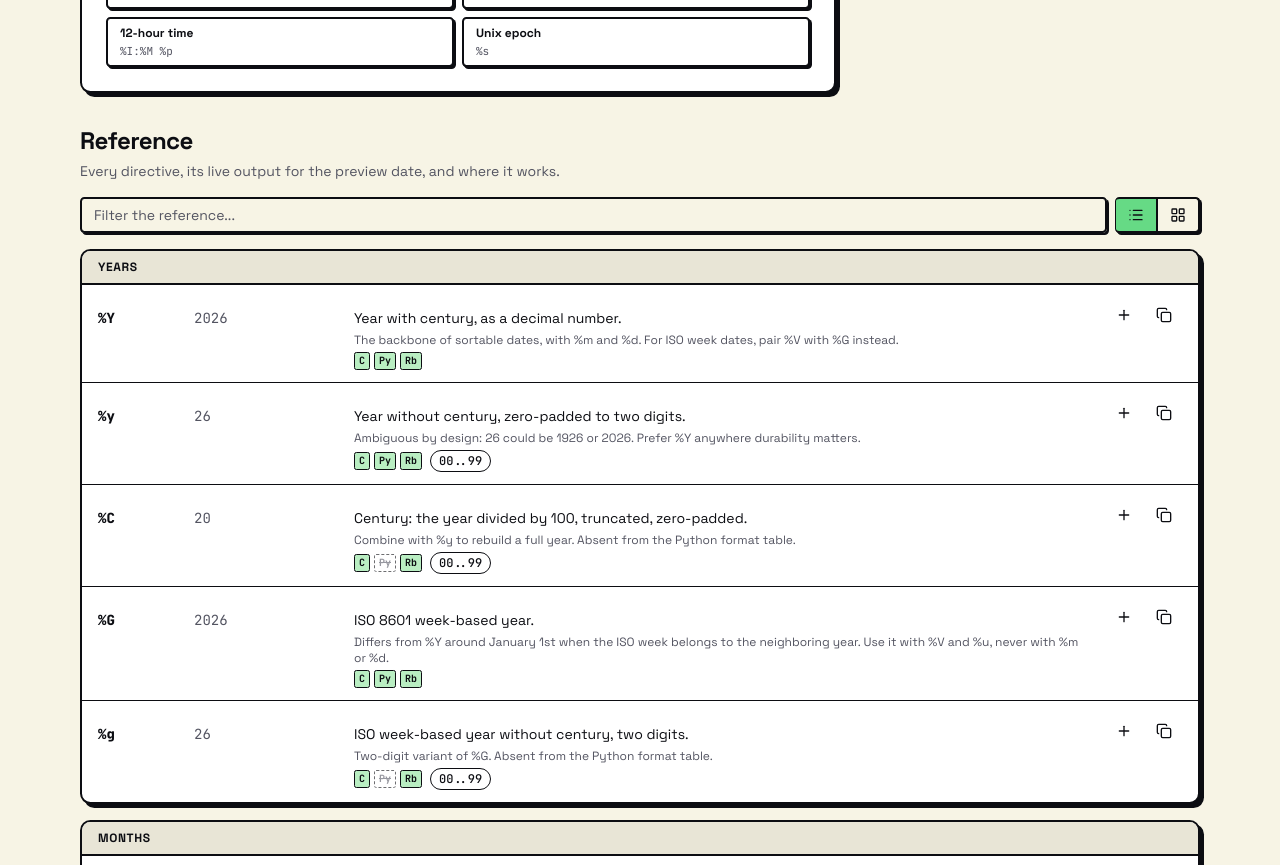
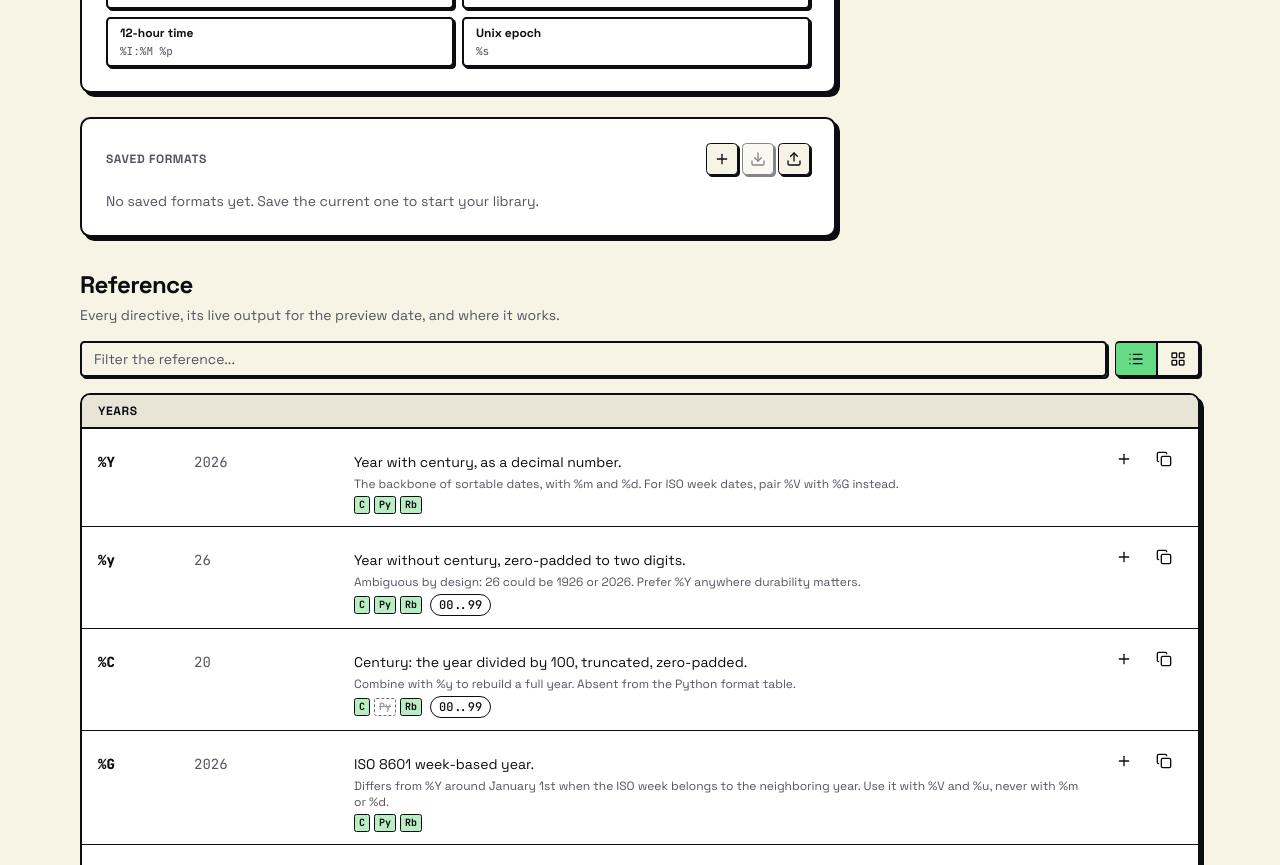
Before and after one commit to 20syldev/strftime, a Next.js app: page / in a window 1280 px wide. Shown: the part 1103-1968 px from the top of the page. Built offline with nearby package versions, Linux system fonts and the light colour scheme.

Commit message:
MEDIUM: components: Add the saved formats library

```diff
--- /dev/null
+++ b/src/components/library.tsx
@@ -0,0 +1,243 @@
+"use client";
+
+import { Download, Pencil, Plus, Trash2, Upload } from "lucide-react";
+import { useTranslations } from "next-intl";
+import { useRef, useState } from "react";
+import { toast } from "sonner";
+
+import { Button } from "@/components/ui/button";
+import {
+	Dialog,
+	DialogContent,
+	DialogFooter,
+	DialogHeader,
+	DialogTitle,
+} from "@/components/ui/dialog";
+import { Input } from "@/components/ui/input";
+import { Tooltip, TooltipContent, TooltipTrigger } from "@/components/ui/tooltip";
+import { type SavedFormat, useSavedFormats } from "@/hooks/useSavedFormats";
+import { cn } from "@/lib/utils";
+
+interface LibraryProps {
+	format: string;
+	onSelect: (format: string) => void;
+}
+
+type DialogState = { mode: "save" } | { mode: "rename"; id: string };
+
+/**
+ * Personal library of saved formats, mirroring the Presets card: each entry is
+ * a select-to-load chip with rename/delete, plus save/export/import controls.
+ *
+ * @param format - Current format string, used to mark the active saved entry
+ * @param onSelect - Applies the chosen saved format
+ */
+export function Library({ format, onSelect }: LibraryProps) {
+	const t = useTranslations("library");
+	const { items, save, remove, rename, restore, exportJson, importJson } = useSavedFormats();
+
+	const [dialog, setDialog] = useState<DialogState | null>(null);
+	const [name, setName] = useState("");
+	const fileInput = useRef<HTMLInputElement>(null);
+
+	const openSave = () => {
+		setName("");
+		setDialog({ mode: "save" });
+	};
+
+	const openRename = (item: SavedFormat) => {
+		setName(item.name);
+		setDialog({ mode: "rename", id: item.id });
+	};
+
+	const submit = () => {
+		const trimmed = name.trim();
+		if (!trimmed || !dialog) {
+			return;
+		}
+		if (dialog.mode === "save") {
+			save(trimmed, format);
+			toast(t("saved"));
+		} else {
+			rename(dialog.id, trimmed);
+			toast(t("renamed"));
+		}
+		setDialog(null);
+	};
+
+	const onDelete = (item: SavedFormat) => {
+		remove(item.id);
+		toast(t("deleted"), { action: { label: t("undo"), onClick: () => restore(item) } });
+	};
+
+	const onExport = () => {
+		const blob = new Blob([exportJson()], { type: "application/json" });
+		const url = URL.createObjectURL(blob);
+		const anchor = document.createElement("a");
+		anchor.href = url;
+		anchor.download = "strftime-formats.json";
+		anchor.click();
+		URL.revokeObjectURL(url);
+	};
+
+	return (
+		<section className="flex flex-col gap-4 rounded-xl border-2 bg-card p-4 shadow-raised sm:p-6">
+			<div className="flex items-center justify-between gap-2">
+				<h2 className="text-xs font-black tracking-wider text-muted-foreground uppercase">
+					{t("title")}
+				</h2>
+				<div className="flex items-center gap-1">
+					<Tooltip>
+						<TooltipTrigger asChild>
+							<Button
+								variant="outline"
+								size="icon-sm"
+								aria-label={t("saveCurrent")}
+								onClick={openSave}
+							>
+								<Plus className="size-4" />
+							</Button>
+						</TooltipTrigger>
+						<TooltipContent>{t("saveCurrent")}</TooltipContent>
+					</Tooltip>
+					<Tooltip>
+						<TooltipTrigger asChild>
+							<Button
+								variant="outline"
+								size="icon-sm"
+								aria-label={t("export")}
+								onClick={onExport}
+								disabled={items.length === 0}
+							>
+								<Download className="size-4" />
+							</Button>
+						</TooltipTrigger>
+						<TooltipContent>{t("export")}</TooltipContent>
+					</Tooltip>
+					<Tooltip>
+						<TooltipTrigger asChild>
+							<Button
+								variant="outline"
+								size="icon-sm"
+								aria-label={t("import")}
+								onClick={() => fileInput.current?.click()}
+							>
+								<Upload className="size-4" />
+							</Button>
+						</TooltipTrigger>
+						<TooltipContent>{t("import")}</TooltipContent>
+					</Tooltip>
+					<input
+						ref={fileInput}
+						type="file"
+						accept="application/json"
+						className="hidden"
+						onChange={(event) => {
+							const input = event.target;
+							const file = input.files?.[0];
+							// Reset so re-picking the same file still fires change
+							input.value = "";
+							if (!file) {
+								return;
+							}
+							file.text()
+								.then((text) => toast(t("imported", { count: importJson(text) })))
+								.catch(() => toast(t("importError")));
+						}}
+					/>
+				</div>
+			</div>
+
+			{items.length === 0 ? (
+				<p className="text-sm text-muted-foreground">{t("empty")}</p>
+			) : (
+				<div className="grid grid-cols-1 gap-2 sm:grid-cols-2">
+					{items.map((item) => {
+						const active = item.format === format;
+						return (
+							<div key={item.id} className="relative">
+								<button
+									type="button"
+									aria-pressed={active}
+									aria-label={t("load", { name: item.name })}
+									onClick={() => onSelect(item.format)}
+									className={cn(
+										"flex w-full flex-col items-start gap-0.5 rounded-md border-2 px-3 py-1.5 pr-16 text-left",
+										"shadow-raised-sm transition-all hover:shadow-raised",
+										"active:translate-x-(--press-x) active:translate-y-(--press-y) active:shadow-pressed",
+										active ? "bg-primary text-primary-foreground" : "bg-card",
+									)}
+								>
+									<span className="w-full truncate text-xs font-bold">
+										{item.name}
+									</span>
+									<span
+										className={cn(
+											"w-full truncate font-mono text-[11px]",
+											!active && "text-muted-foreground",
+										)}
+									>
+										{item.format}
+									</span>
+								</button>
+								<div
+									className={cn(
+										"absolute top-1/2 right-2 flex -translate-y-1/2 items-center gap-1",
+										active
+											? "text-primary-foreground"
+											: "text-muted-foreground",
+									)}
+								>
+									<Button
+										variant="ghost"
+										size="icon-xs"
+										aria-label={t("rename")}
+										onClick={() => openRename(item)}
+									>
+										<Pencil className="size-3.5" />
+									</Button>
+									<Button
+										variant="ghost"
+										size="icon-xs"
+										aria-label={t("delete")}
+										onClick={() => onDelete(item)}
+									>
+										<Trash2 className="size-3.5" />
+									</Button>
+								</div>
+							</div>
+						);
+					})}
+				</div>
+			)}
+
+			<Dialog open={dialog !== null} onOpenChange={(open) => !open && setDialog(null)}>
+				<DialogContent className="sm:max-w-sm" closeLabel={t("close")}>
+					<DialogHeader>
+						<DialogTitle>
+							{dialog?.mode === "rename" ? t("renameTitle") : t("saveCurrent")}
+						</DialogTitle>
+					</DialogHeader>
+					<form
+						className="flex flex-col gap-4"
+						onSubmit={(event) => {
+							event.preventDefault();
+							submit();
+						}}
+					>
+						<Input
+							value={name}
+							onChange={(event) => setName(event.target.value)}
+							placeholder={t("namePlaceholder")}
+						/>
+						<DialogFooter>
+							<Button type="submit" disabled={name.trim() === ""}>
+								{t("save")}
+							</Button>
+						</DialogFooter>
+					</form>
+				</DialogContent>
+			</Dialog>
+		</section>
+	);
+}
--- a/src/components/studio.tsx
+++ b/src/components/studio.tsx
@@ -7,6 +7,7 @@ import { Builder } from "@/components/builder";
 import { CommandMenu } from "@/components/command";
 import { Footer } from "@/components/footer";
 import { Header } from "@/components/header";
+import { Library } from "@/components/library";
 import { ArcadeLoader } from "@/components/loader";
 import { Palette } from "@/components/palette";
 import { Presets } from "@/components/presets";
@@ -112,6 +113,7 @@ export function Studio() {
 								onPauseChange={setUiPaused}
 							/>
 							<Presets format={format} onSelect={setFormat} />
+							<Library format={format} onSelect={setFormat} />
 						</div>
 						<Palette
 							onInsert={insert}
```
